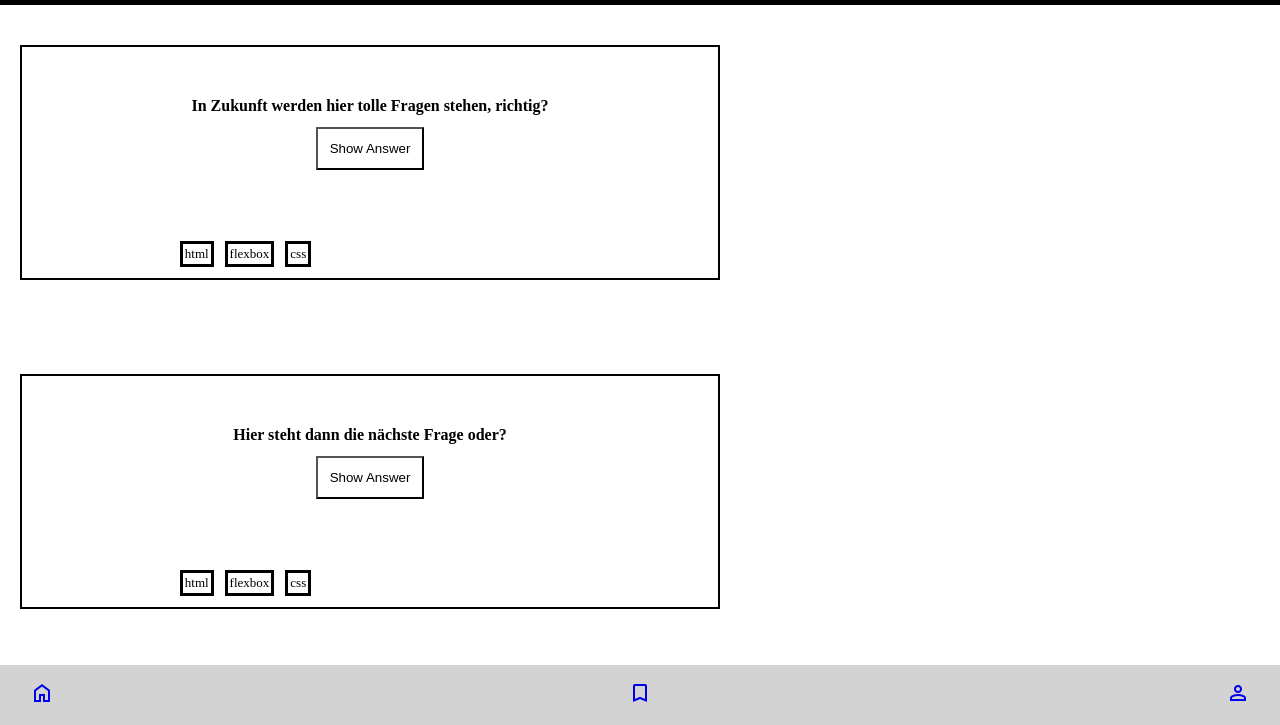
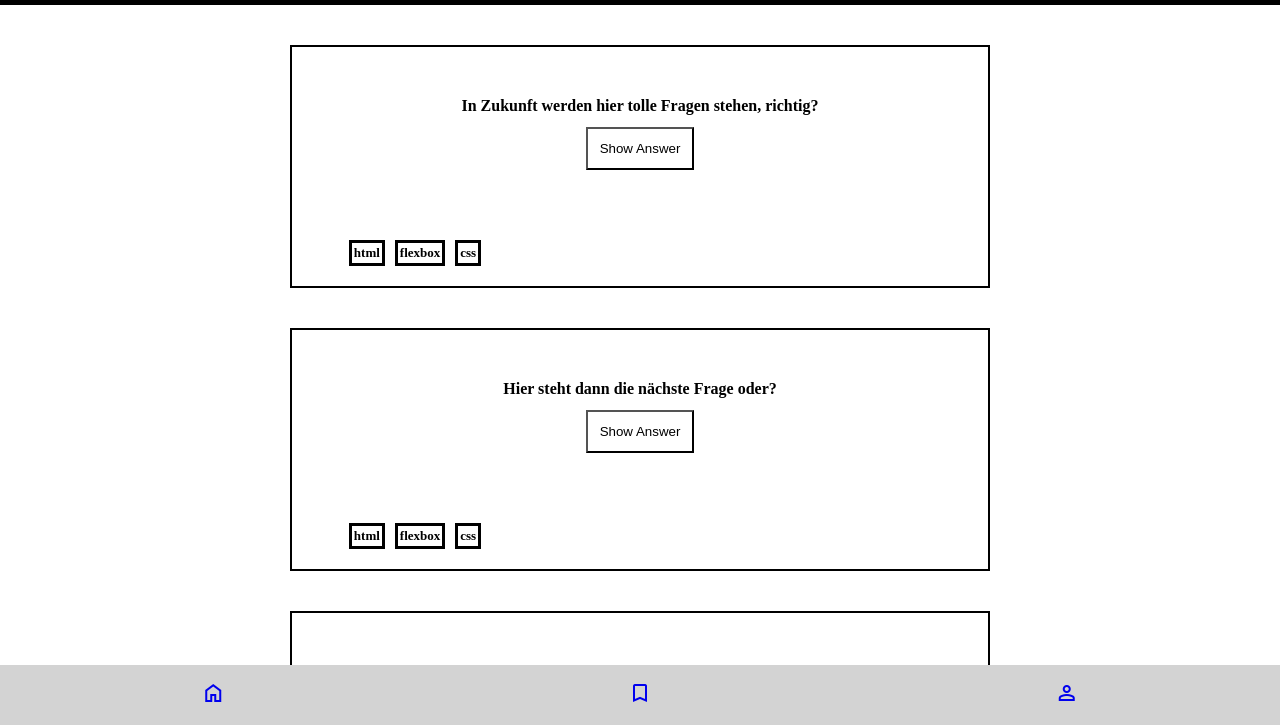
Before and after one commit to DErdmann1/Quiz-App, a plain HTML site: page index.html in a window 1280 px wide. Shown: the part 75-800 px from the top of the page. Drawn offline with nearby package versions, Linux system fonts and the light colour scheme.

Commit message:
changed code cause of some PR advices

```diff
--- a/index.html
+++ b/index.html
@@ -14,7 +14,7 @@
 <main>
 <body>
     <section class="questions">
-        <p><strong>In Zukunft werden hier tolle Fragen stehen, richtig?</strong></p>
+        <p>In Zukunft werden hier tolle Fragen stehen, richtig?</p>
         <button class="button1" type="button">Show Answer</button>
         <section class="flex-container">
             <div class="categorys">
@@ -28,11 +28,8 @@
             </div>
           </section>
     </section>
-    <br>
-    <br>
-    <br>
     <section class="questions">
-        <p><strong>Hier steht dann die nächste Frage oder?</strong></p>
+        <p>Hier steht dann die nächste Frage oder?</p>
         <button class="button1" type="button">Show Answer</button>
         <section class="flex-container">
             <div class="categorys">
@@ -46,11 +43,8 @@
             </div>
           </section>
     </section>
-    <br>
-    <br>
-    <br>
     <section class="questions">
-        <p><strong>Hier könnte Ihre Werbung stehen. Vielleicht doch aber auch nur eine weitere Frage.</strong></p>
+        <p>Hier könnte Ihre Werbung stehen. Vielleicht doch aber auch nur eine weitere Frage?</p>
         <button class="button1" type="button">Show Answer</button>
         <section class="flex-container">
             <div class="categorys">
--- a/styles.css
+++ b/styles.css
@@ -22,10 +22,10 @@ header {
     border: 2px solid black;
     max-width: 700px;
     padding: 50px;
-    margin-left: 20px;
-    margin-right: 20px;
+    margin-left: auto;
+    margin-right: auto;
     flex-direction: column;
-
+    font-weight: bold;
 }
 
 .button1 {
@@ -42,7 +42,7 @@ header {
     font-family: serif;
     text-align: center;
     margin-top: 70px;
-    margin-right: 240px;
+    margin-right: 440px;
     align-items: center;
     flex-direction: row;
     margin-bottom: -40px;
@@ -50,9 +50,9 @@ header {
   }
 
   .categorys {
-    margin-left: 1px;
-    margin-top: 1px;
-    margin-bottom: 1px;
+    margin-left: auto;
+    margin-top: auto;
+    margin-bottom: 10px;
     margin-right: 10px;
     padding: 2px;
     border-style: solid;
@@ -68,9 +68,8 @@ header {
     background-color: lightgrey;
     height: 60px;
     display: flex;
-    justify-content: center;
     align-items: center;
-    justify-content: space-between;
+    justify-content: space-around;
 }
 
 .footer-icon {
```
